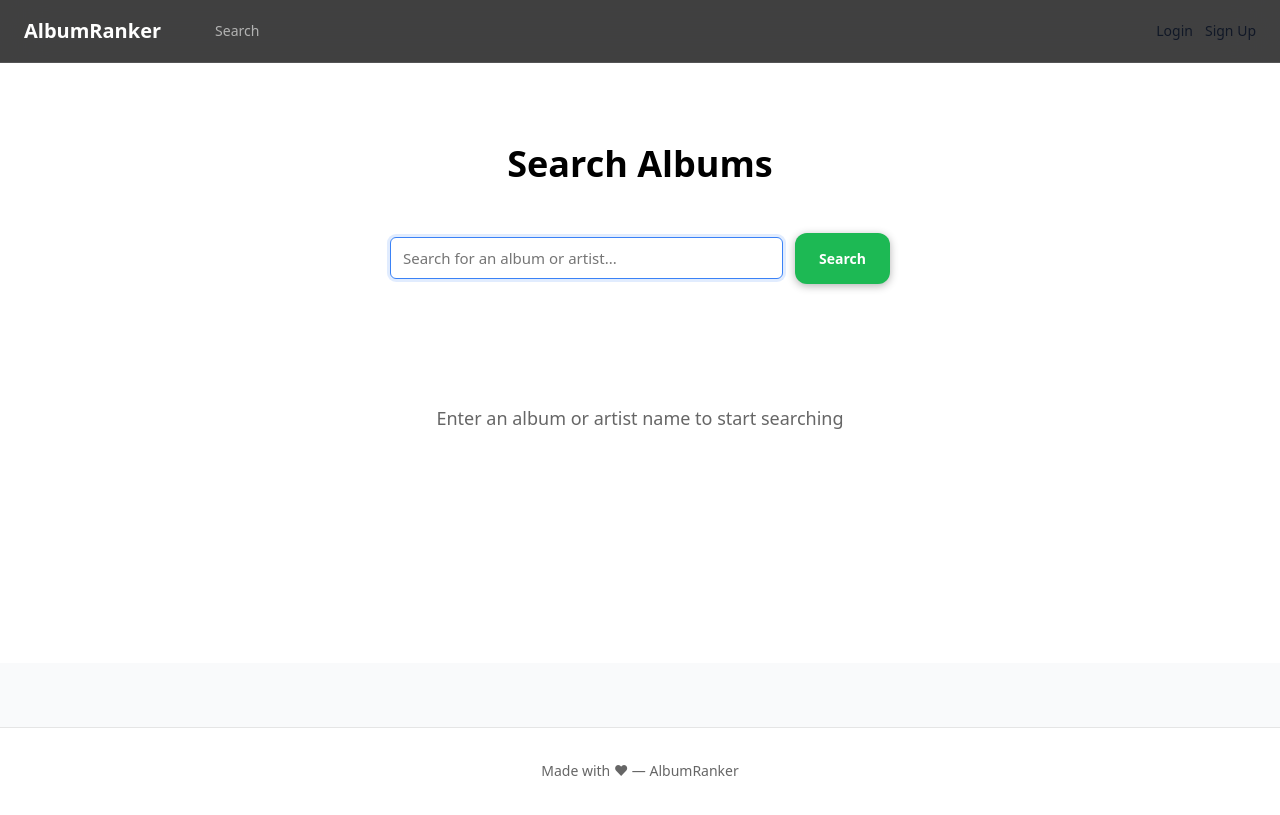
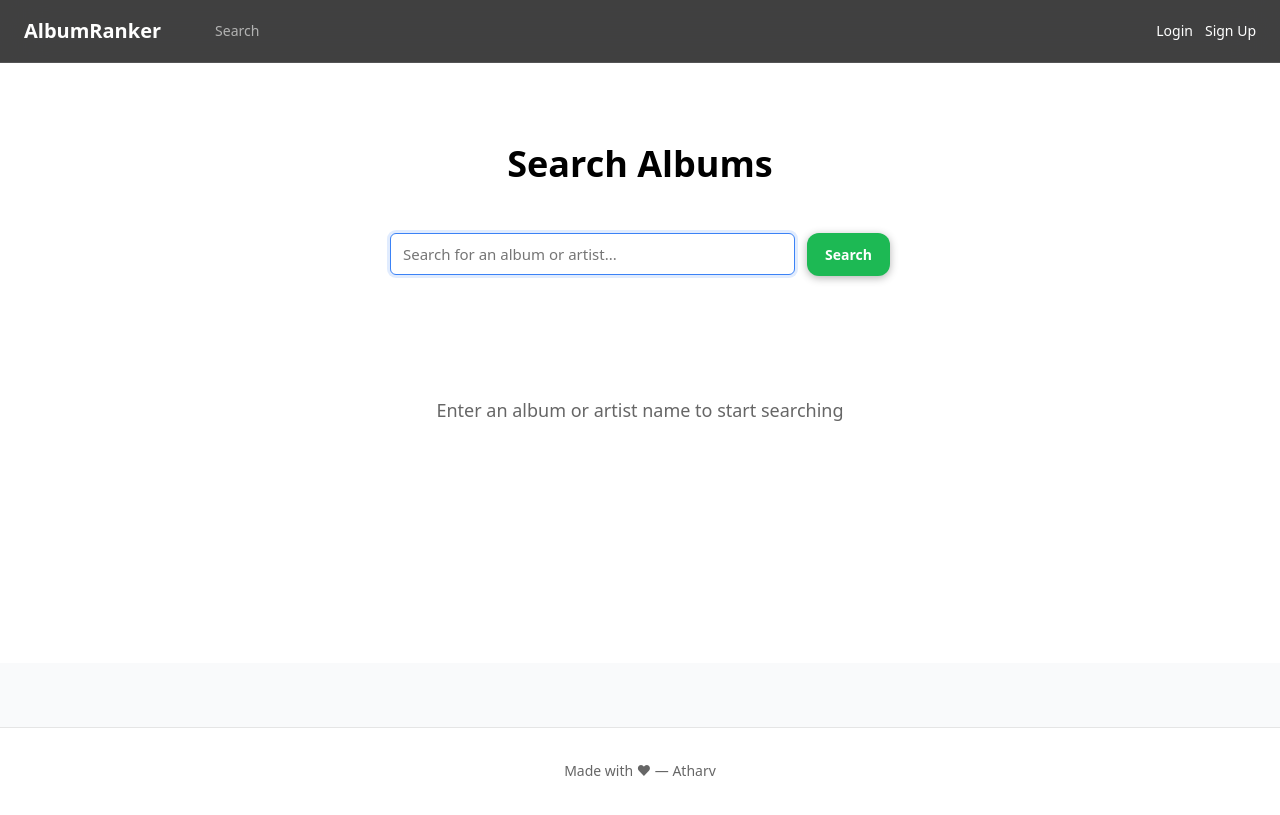
Before and after one commit to AtharvCoding/albumranker, a Django app: page /search/ in a window 1280 px wide. Run offline with Django 5.2, Linux system fonts and the light colour scheme; parts of the project's set-up code (start-up, migrations or seed data) failed here and were passed over.

Commit message:
fixed few colours lol

```diff
--- a/myapp/templates/myapp/base.html
+++ b/myapp/templates/myapp/base.html
@@ -21,20 +21,20 @@
       </div>
       <div class="nav-right">
         {% if user.is_authenticated %}
-          <span class="user-info">Hello, {{ user.username }}</span>
+          <span class="user-info" style="font-weight: bold;">Hello, {{ user.username }}</span>
           <form method="post" action="{% url 'myapp:logout' %}">
             {% csrf_token %}
             <button type="submit">Logout</button>
           </form>
         {% else %}
-          <a href="{% url 'myapp:login' %}">Login</a>
-          <a href="{% url 'myapp:signup' %}">Sign Up</a>
+          <a href="{% url 'myapp:login' %}" style="color: white;">Login</a>
+          <a href="{% url 'myapp:signup' %}" style="color: white  ;">Sign Up</a>
         {% endif %}
       </div>
     </header>
     <main>
       {% block content %}{% endblock %}
     </main>
-    <footer>Made with ♥ — AlbumRanker</footer>
+    <footer>Made with ♥ — Atharv</footer>
   </body>
 </html>
--- a/myapp/templates/myapp/search.html
+++ b/myapp/templates/myapp/search.html
@@ -14,7 +14,7 @@
         autofocus
         style="flex: 1; margin: 0;"
       >
-      <button type="submit" class="btn btn-primary" style="padding: 16px 24px; white-space: nowrap;">Search</button>
+      <button type="submit" class="btn btn-primary" style="padding: 12px 18px; white-space: nowrap;">Search</button>
     </form>
 
     {% if error %}
```
